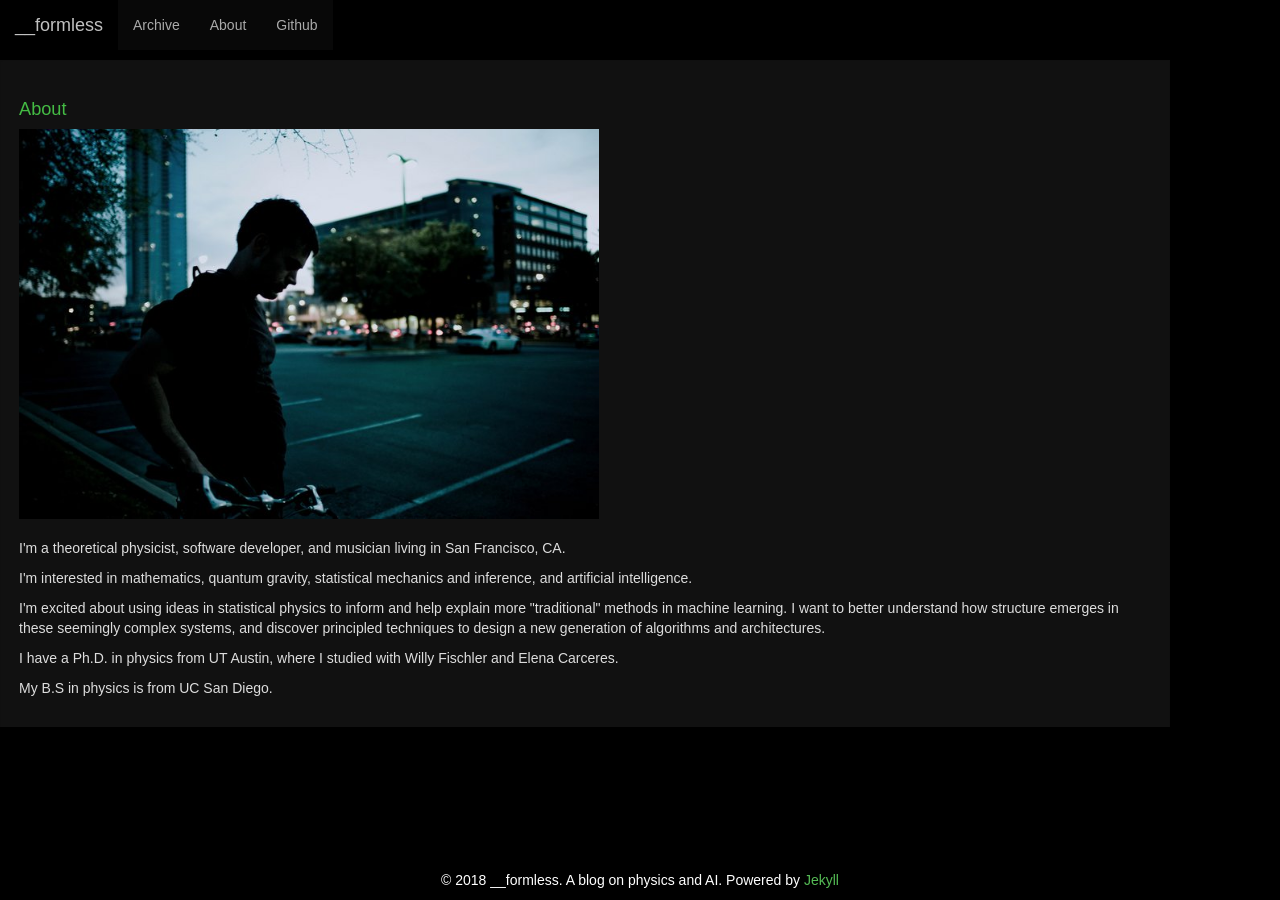
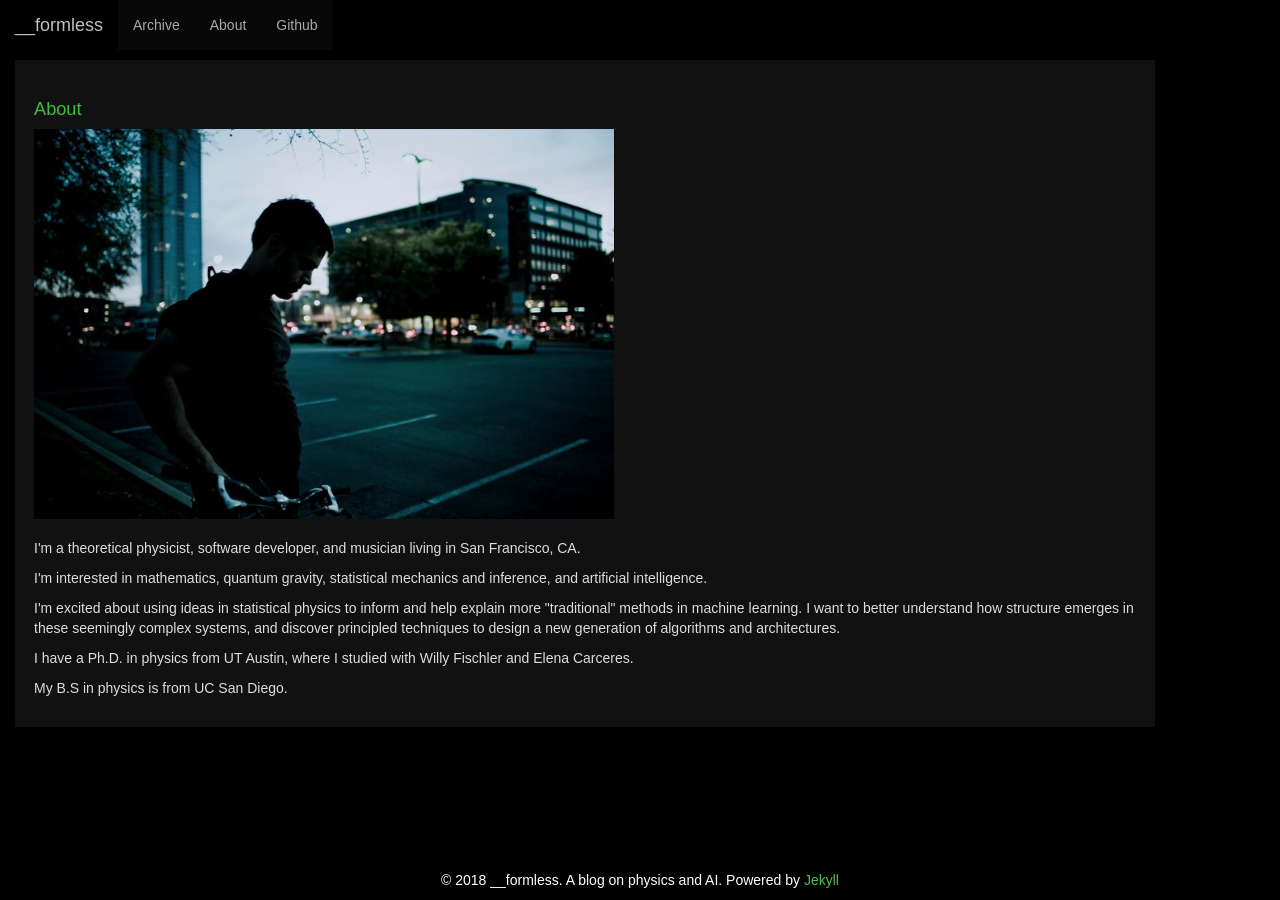
Before and after one commit to fineline179/fineline179.github.io, a Jekyll site: the page built from about.html, in a window 1280 px wide. Built offline with Jekyll 4.4.1, drawn with Linux system fonts in a browser that asks for light colours; some web fonts are replaced.

Commit message:
fixed borders on about page

```diff
--- a/_layouts/nosidebar.html
+++ b/_layouts/nosidebar.html
@@ -2,7 +2,7 @@
 
 <div class="container container-left">
   <div class="row">
-    <div class="col">
+    <div class="col-sm-12">
       {{ content }}
     </div>
   </div>
```
